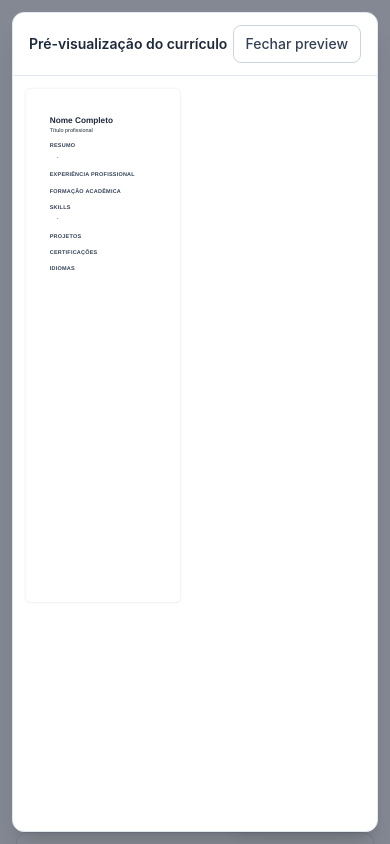
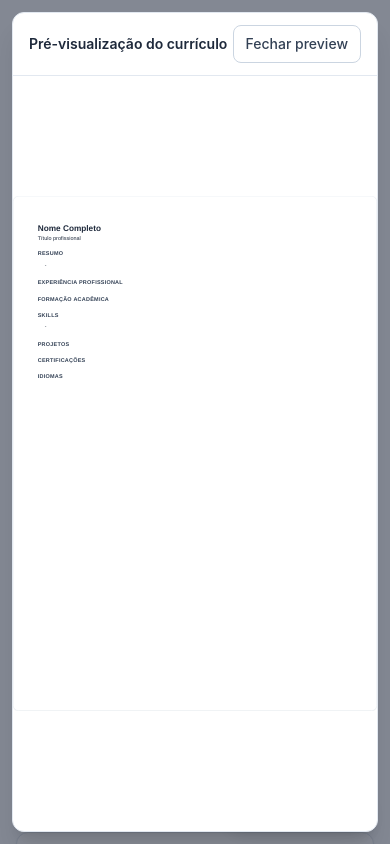
Before and after one commit to pedromael/CV-Maker, a React (Vite) app: page / in a window 390 px wide. Shown: the top 844 px of the page. Built offline with nearby package versions, Linux system fonts and the light colour scheme.

Commit message:
feat: add initial HTML structure and DOMPurify library
- Created a new HTML file (index.html) with basic structure including meta tags, title, and linked assets.
- Added DOMPurify library (purify.es-BwoZCkIS.js) for sanitizing HTML to enhance security.

```diff
--- a/src/App.tsx
+++ b/src/App.tsx
@@ -587,10 +587,13 @@ function App() {
                 Fechar preview
               </button>
             </div>
-            <div ref={previewWrapperRef} className="w-full flex-1 min-h-0 overflow-hidden flex items-start justify-center p-3 sm:p-4">
+            <div ref={previewWrapperRef} className="w-full flex-1 min-h-0 flex items-center justify-center p-3 sm:p-4">
+              <div style={{ width: PREVIEW_PAGE_WIDTH * previewScale, height: PREVIEW_PAGE_HEIGHT * previewScale, flexShrink: 0, position: 'relative', overflow: 'hidden' }}>
               <div
                 style={{
-                  position: 'relative',
+                  position: 'absolute',
+                  top: 0,
+                  left: 0,
                   width: PREVIEW_PAGE_WIDTH,
                   minHeight: PREVIEW_PAGE_HEIGHT,
                   background: '#fff',
@@ -629,6 +632,7 @@ function App() {
                   {atsKeywords}
                 </div>
               </div>
+              </div>
             </div>
           </div>
         </div>
```
